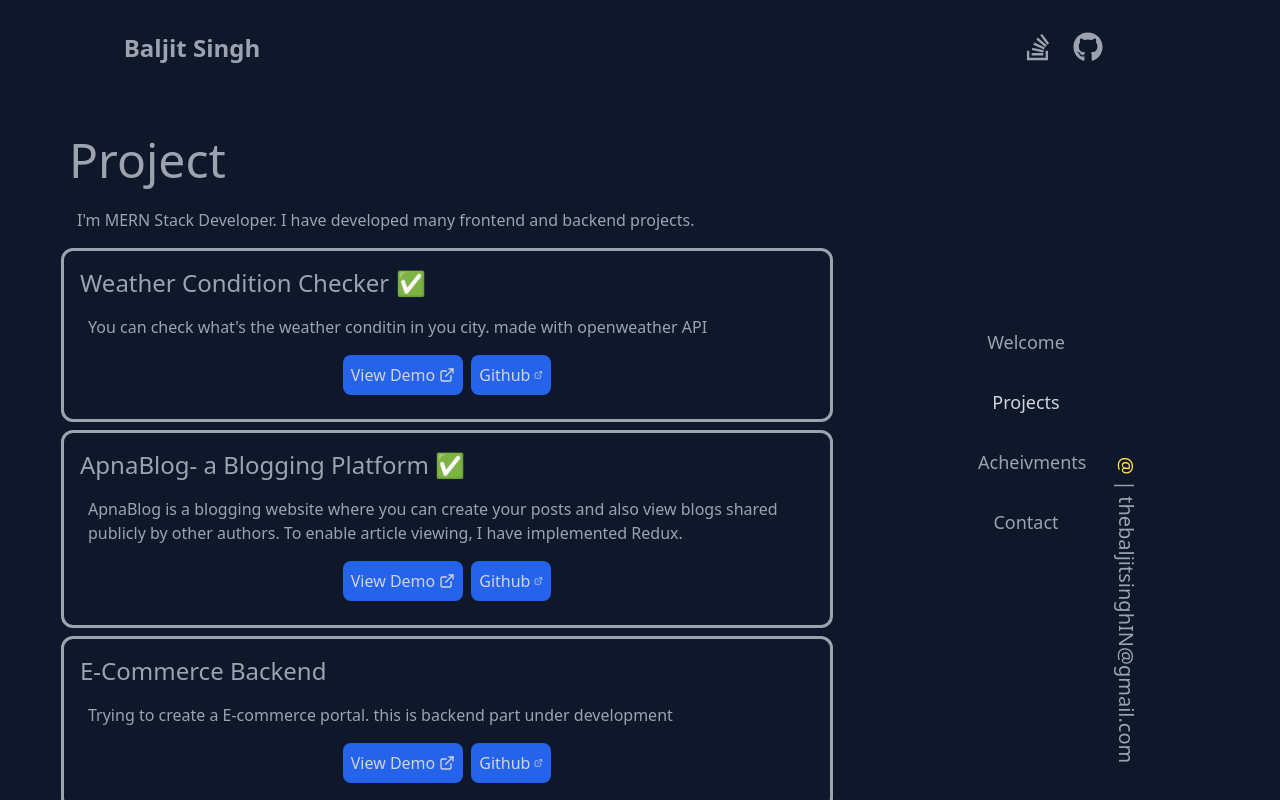
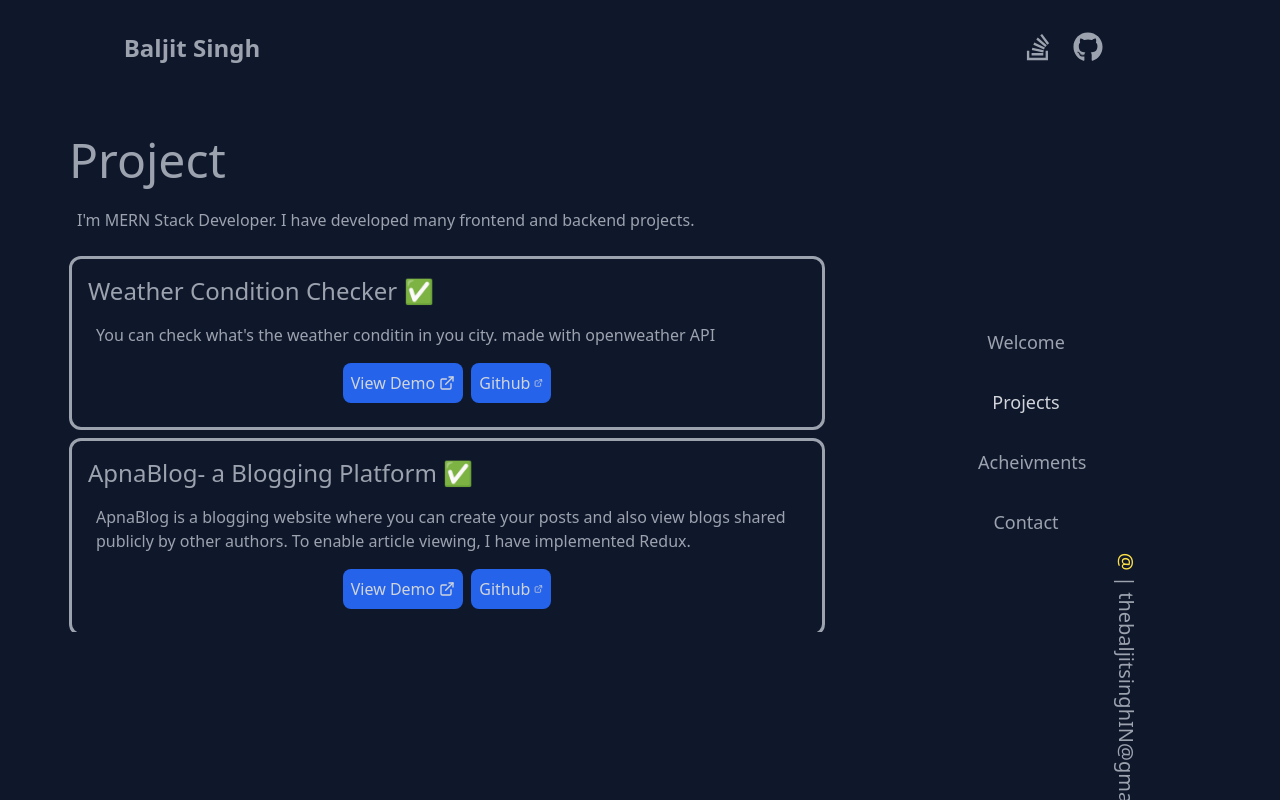
Before and after one commit to TheBaljitSingh/portfolio-v2, a React (Create React App) app: page / in a window 1280 px wide. Both pictures are taken after a click on the button "Projects". Built offline with nearby package versions, Linux system fonts and the light colour scheme; some icons are missing; the HTML template or start-up script is replaced by a standard one.

Commit message:
updated project

```diff
--- a/src/App.js
+++ b/src/App.js
@@ -32,7 +32,7 @@ function App(){
 
   return (
     <div >
-      <div className='w-screen fixed max-h-screen  bg-yewala'>
+      <div className='w-screen  max-h-screen  bg-yewala'>
       {/* here navbar will go */}
       <nav className='bg-yewala text-gray-400 flex fixed w-screen p-8 h-auto'>
             <div className='flex-1 flex justify-center mr-auto'>
@@ -53,14 +53,14 @@ function App(){
             </div>
       </nav>
 
-        <main className=' w-full h-screen my-24 text-gray-400 '>
+        <main className=' w-full h-screen my-24 text-gray-400 fixed '>
 
           <p className='absolute bottom-0 right-0 transform rotate-90 mb-44 text-xl font-normal'> <span className='text-yellow-300'>@ </span>|  <span className='select-all'> thebaljitsinghIN@gmail.com</span></p>
 
-          <div className='max-w-[1158px]  h-screen flex m-auto justify-between '>
+          <div className='max-w-[1158px] h-100% flex m-auto justify-between '>
             <div className=' w-2/3 flex-row my-8'> {/* margin change kar ke dekh le */}
               {/* this is for content */}
-              <div className='my-15'>
+              <div className='my-15 '>
                 <div className={showDiv.id==="Welcome!"? "Welcome!": "hidden"}>
                 <h1 className='text-5xl font-normal p-2 '>Welcome!</h1>
                 <p className='border border-blue-600 rounded-lg shadow-gray-400 p-4 text-xl '>Hey, I'm
--- a/src/Contact.js
+++ b/src/Contact.js
@@ -1,8 +1,8 @@
 import {React} from 'react';
 import { useState, useEffect } from 'react';
-import axios from 'axios';
 import { ToastContainer, toast } from 'react-toastify';
 import "react-toastify/dist/ReactToastify.css";
+import emailjs from '@emailjs/browser';
 
 // require('dotenv').config()
 
@@ -11,53 +11,75 @@ import "react-toastify/dist/ReactToastify.css";
 
 
 
+
 function Contact(props) {
 
-  console.log(process.env.REACT_APP_BACKEND_URL);
 
 
   const [email, setEmail] = useState("");
   const [name, setName] = useState("");
   const [message, setMessage] = useState("");
 
-  const handleSubmit = async (e)=>{
-    e.preventDefault();
-
-    setName("");
-    setEmail("");
-    setMessage("");
 
 
-    await axios.post(`${process.env.REACT_APP_BACKEND_URL}api/send-mail`,{name, email, message})
-    .then(res=>{
-      if(res.data.code===200){
+    const sendEmail = async (e)=>{
+      e.preventDefault();
 
-        toast.success("Your Message Sent",{
-          position: "top-right"
-        })
+      if(!name || !email || !message){
+        toast.error("Please fill out all fields.");
+        return;
+      }
+
+      let templateParams = {
+          "Name": name,
+          "Message": message,
+          "Email": email,
 
 
       }
-      else{
-        toast.error("Not sent due to technical Problem",{
-          position: 'top-right'
-        })
-      }
 
-    })
-    .catch(error =>{
-      toast.error(`${error.message}`,{
-        position: 'top-right'
+
+
+  await emailjs.send(
+
+
+          process.env.REACT_APP_SERVICE_ID, // Replace with your service ID
+          process.env.REACT_APP_TEMPLATE_ID, // Replace with your template ID
+          templateParams,
+          process.env.REACT_APP_USER_ID // Replace with your user ID
+      )
+      .then((response) => {
+          if(response.status===200){
+              toast.success("Your Message Sent",{
+                  position: "top-right"
+                })
+          }
+
+
+          setName("");
+          setEmail("");
+          setMessage("");
+
+          console.log('Email sent:', response);
+
       })
-    })
-  }
+      .catch((error) => {
+          toast.error("Email Error..",{
+              position: "bottom-center"
+            })
+          console.error('Email error:', error);
+      });
+};
+
+
+
 
 
   return (
     <div>
-                      <h1 className='text-5xl font-normal p-2'>{props.title}</h1>
+                <h1 className='text-5xl font-normal p-2'>{props.title}</h1>
                 <div>
-                <form  onSubmit={handleSubmit} >
+                <form  onSubmit={sendEmail} >
 
                <label for="website-admin" class="font-medium block mb-2 text-sm ">Name</label>
                <div class="flex mb-2">
--- a/src/Projects.js
+++ b/src/Projects.js
@@ -4,10 +4,14 @@ import { LuExternalLink } from "react-icons/lu";
 
 function Project(props){
     return (
-        <div>
-            <h1 className='text-5xl fix font-normal p-2'>{props.title}</h1>
+        <div className="h-full">
+            <h1 className='text-5xl fix font-normal p-2'>{props.title} </h1>
                 <p className='p-4'>I'm MERN Stack Developer. I have developed many frontend and backend projects.</p>
-                <div className="overflow-y-auto h-screen">
+                {/* ye hai project ka content */}
+
+
+                <div className=" overflow-auto h-96 p-2 ">
+
                 <div className='p-4  border-solid rounded-xl'>
                   <h3 className='text-2xl'>Weather Condition Checker ✅</h3>
                   <p className='p-2 mt-2'>You can check what's the weather conditin in you city. made with openweather API</p>
@@ -34,6 +38,15 @@ function Project(props){
                     <button className='w-20 h-10 space-x-1 justify-center items-center flex  p-2 rounded-lg bg-blue-600 text-gray-300'><a href="https://github.com/TheBaljitSingh/Apna-Blog-Backend/" target="_blank">Github </a><LuExternalLink /></button>
                   </div>
                 </div>
+
+                <div className='p-4 border-solid rounded-xl mt-2'>
+                  <h3 className='text-2xl'>Fine - connec </h3>
+                  <p className='p-2 mt-2'> Trying to create a E-commerce portal. this is backend part under development</p>
+                   <div className='p-2 flex flex-row space-x-2 justify-center'>
+                    <button className='w-22 space-x-1 h-10 justify-center items-center flex p-2 rounded-lg bg-blue-600 text-gray-300'><a href="https://apnadaily-blog.netlify.app/" target="_blank">View Demo </a><LuExternalLink /></button>
+                    <button className='w-20 h-10 space-x-1 justify-center items-center flex  p-2 rounded-lg bg-blue-600 text-gray-300'><a href="https://github.com/TheBaljitSingh/Apna-Blog-Backend/" target="_blank">Github </a><LuExternalLink /></button>
+                  </div>
+                </div>
                 </div>
 
 
--- a/src/index.css
+++ b/src/index.css
@@ -2,6 +2,21 @@
 @tailwind components;
 @tailwind utilities;
 
+
 body{
   margin: 0;
+  background-color: #0f172a;
 }
+
+/* For WebKit-based browsers like Chrome */
+
+/* For WebKit-based browsers like Chrome */
+::-webkit-scrollbar {
+  width: 10px; /* Width of the scrollbar */
+  background-color: #0f172a; /* Background color of the scrollbar track */
+}
+
+::-webkit-scrollbar-thumb {
+  background-color: #9ca3af; /* Color of the scrollbar thumb */
+  border-radius: 5px; /* Border radius of the scrollbar thumb */
+}
```
Also changed, not shown: package.json (+5 -2 lines), 2 other files (tests, documents, lock files or other folders).
